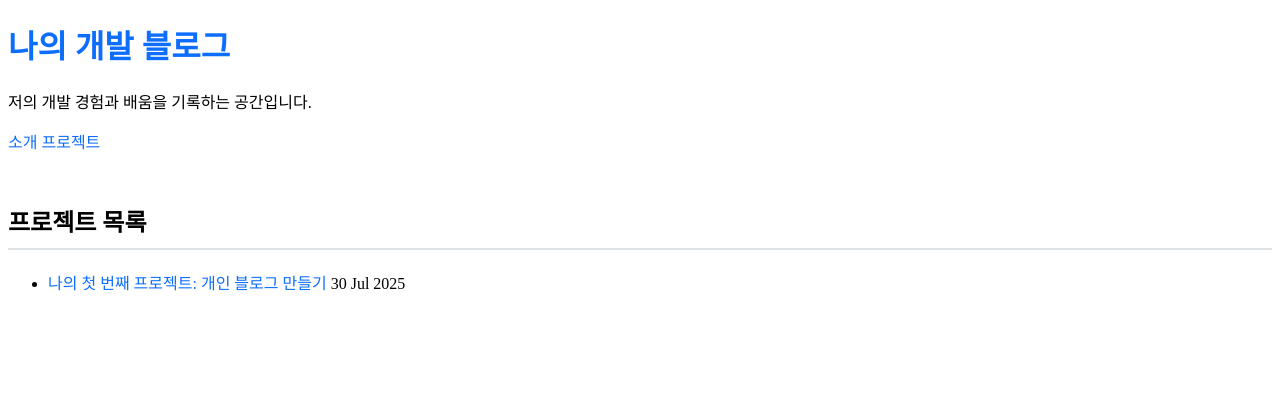
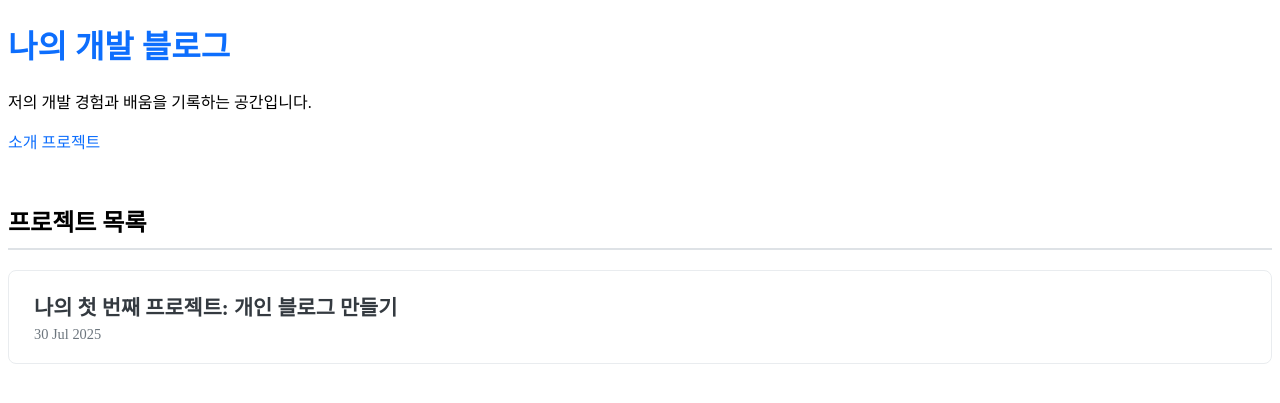
Before and after one commit to jjoon1234/jjoon1234.github.io, a Jekyll site: the page built from projects/index.md, in a window 1280 px wide. Shown: the top 403 px of the page. Built offline with Jekyll 4.4.1, drawn with Linux system fonts in a browser that asks for light colours.

Commit message:
Update index.md

```diff
--- a/projects/index.md
+++ b/projects/index.md
@@ -5,7 +5,7 @@ title: "프로젝트"
 
 ## 프로젝트 목록
 
-<ul>
+<ul class="project-list">
   {% for post in site.posts %}
     {% if post.category == 'project' %}
       <li>
```
